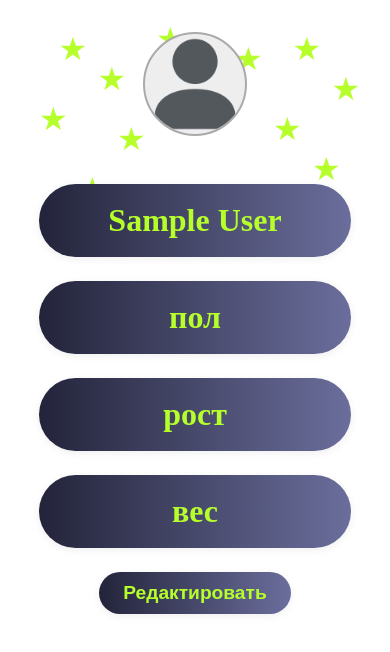
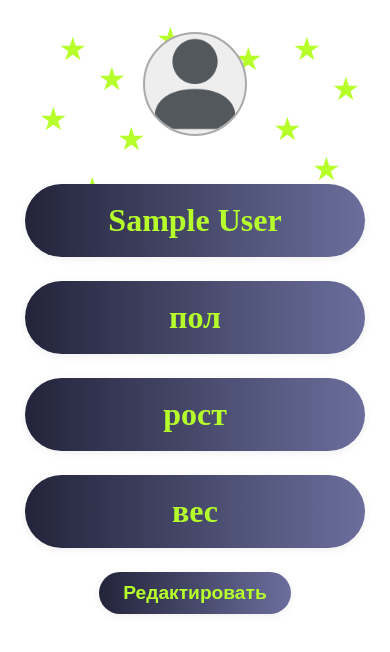
Before and after one commit to TOR2077/ZdorovoPopovich, a React (Create React App) app: page /profile in a window 390 px wide. Shown: the top 652 px of the page. Built offline with nearby package versions, Linux system fonts and the light colour scheme; sample sign-in values are in the browser's storage.

Commit message:
Profile page edit 1/1

```diff
--- a/src/pages/Home.css
+++ b/src/pages/Home.css
@@ -257,6 +257,7 @@ html, body, #root {
   flex-direction: column;
   align-items: stretch;
   animation: fadeIn 0.2s;
+  user-select: none;
 }
 
 @keyframes fadeIn {
@@ -276,6 +277,7 @@ html, body, #root {
   flex-direction: column;
   align-items: stretch;
   gap: 0;
+  user-select: none;
 }
 
 .profile-dashboard-item {
@@ -287,6 +289,7 @@ html, body, #root {
   border: none;
   text-align: left;
   transition: background 0.15s;
+  user-select: none;
 }
 .profile-dashboard-item:hover {
   background: #f3f3f3;
--- a/src/pages/Profile.css
+++ b/src/pages/Profile.css
@@ -5,8 +5,9 @@
   display: flex;
   flex-direction: column;
   align-items: center;
-  padding-top: 32px;
+  padding: 32px 16px;
   position: relative;
+  box-sizing: border-box;
 }
 
 .profile-avatar-block {
@@ -90,6 +91,7 @@
 
 .profile-edit-form {
   width: 80%;
+  max-width: 400px;
   margin-top: 32px;
   display: flex;
   flex-direction: column;
@@ -99,11 +101,13 @@
   border-radius: 22px;
   padding: 24px;
   box-shadow: 0 2px 12px rgba(0,0,0,0.08);
+  box-sizing: border-box;
 }
 
 .profile-edit-field {
   display: flex;
   flex-direction: column;
+  width: 100%;
 }
 
 .profile-edit-field input,
@@ -116,6 +120,7 @@
   background: #fff;
   color: #23243a;
   outline: none;
+  box-sizing: border-box;
 }
 
 .profile-edit-field input:focus,
@@ -152,8 +157,13 @@
 
 @media (max-width: 480px) {
   .profile-edit-form {
-    width: 90%;
+    width: 95%;
     padding: 16px;
+    margin-top: 24px;
+  }
+
+  .profile-info-block {
+    width: 95%;
   }
 
   .profile-edit-field input,
--- a/src/pages/Profile.jsx
+++ b/src/pages/Profile.jsx
@@ -91,11 +91,11 @@ function Profile() {
             />
           </div>
           <div className="profile-edit-buttons">
+            <button className="profile-cancel-btn" onClick={handleCancel}>
+              Отмена
+            </button>
             <button className="profile-save-btn" onClick={handleSave}>
               Сохранить
-            </button>
-            <button className="profile-cancel-btn" onClick={handleCancel}>
-              Отмена
             </button>
           </div>
         </div>
```
